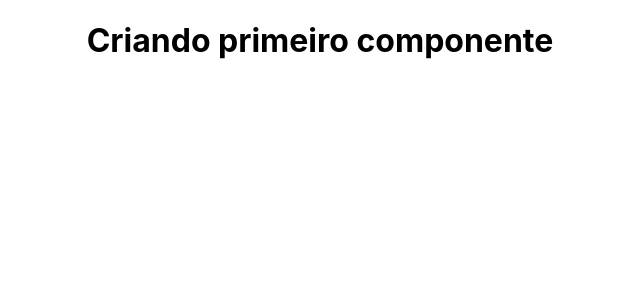
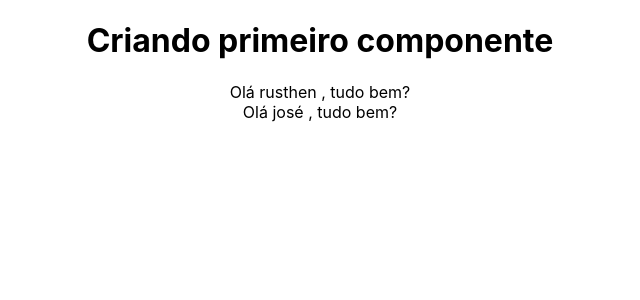
Before and after one commit to RusthenRonald/Projeto-React, a React (Create React App) app in the folder meu-projeto/: page / in a window 1280 px wide. Shown: the top 300 px of the page, without its empty margins (320-960 px from the left). Built offline with nearby package versions, Linux system fonts and the light colour scheme.

Commit message:
testando props

```diff
--- /dev/null
+++ b/meu-projeto/src/components/SayMyName.js
@@ -0,0 +1,6 @@
+function SayMyName(props){
+    return(
+        <div>Olá {props.nome} , tudo bem?</div>
+    )
+}
+export default SayMyName
--- a/meu-projeto/src/components/frase.js
+++ b/meu-projeto/src/components/frase.js
@@ -1,7 +1,10 @@
+import SayMyName from "./SayMyName"
 function Frase(){
     return(
         <div>
             <h1>Criando primeiro componente</h1>
+            <SayMyName nome='rusthen'/>
+            <SayMyName nome='josé'/>
         </div>
     )
 }
```
